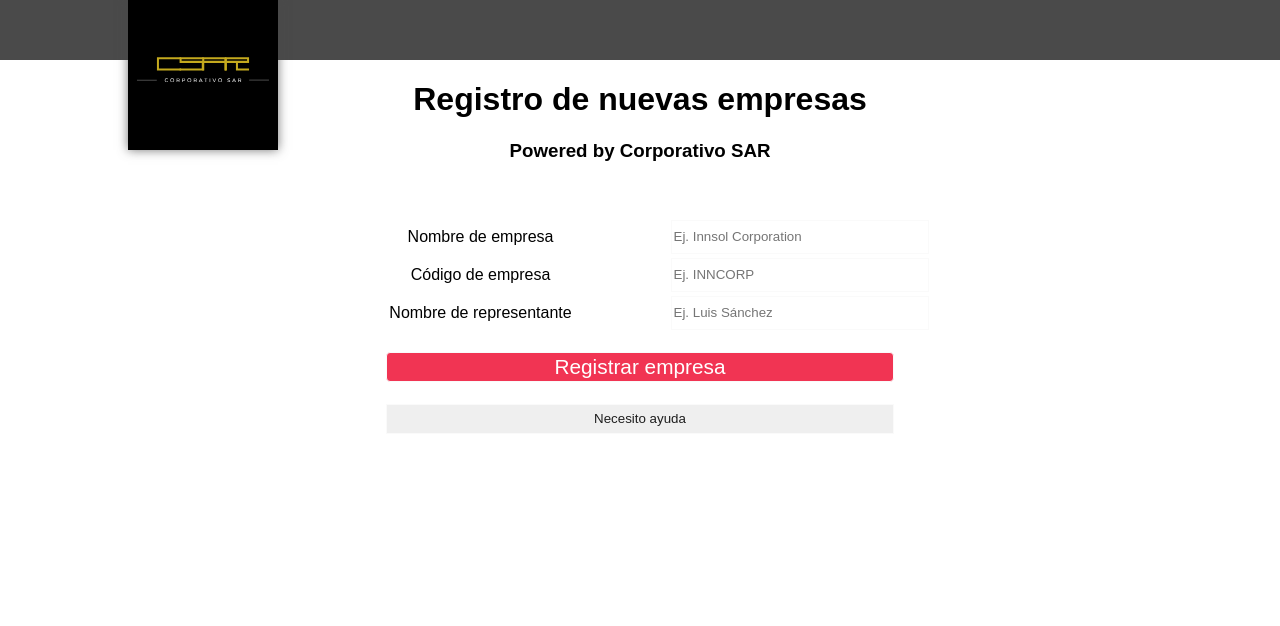
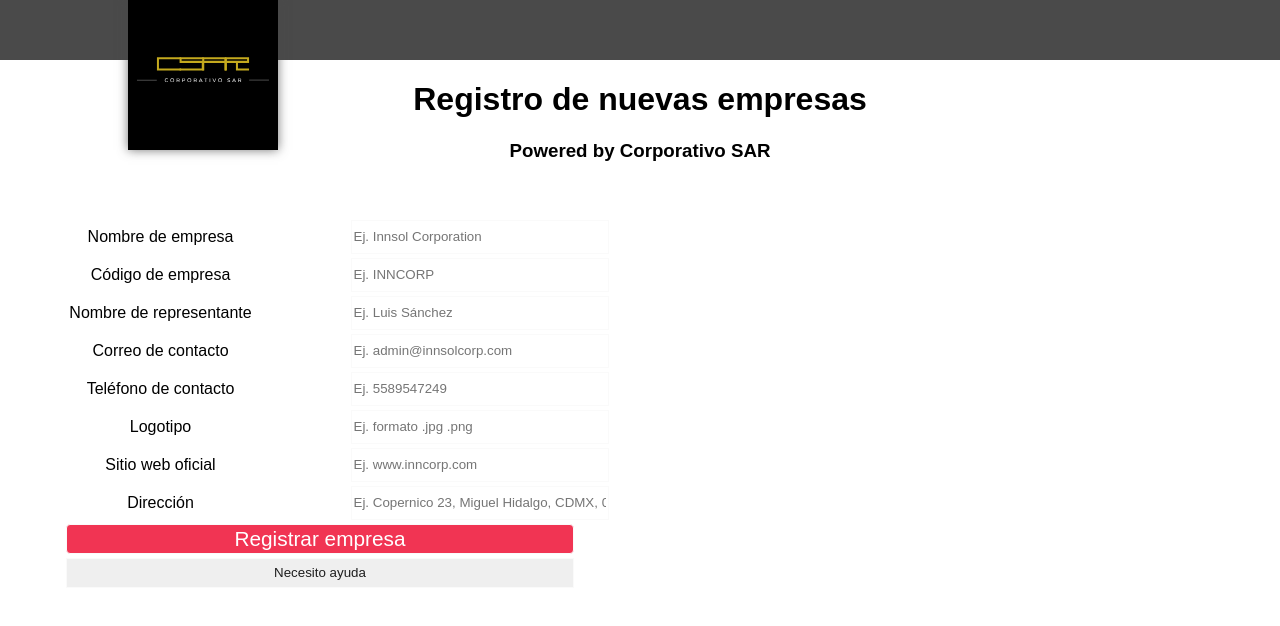
Before and after one commit to CorporativoSar-Projects/notassar, a PHP site: page /registroEmpresarial.php in a window 1280 px wide. Shown: the top 626 px of the page. Run offline with PHP 8.4, Linux system fonts and the light colour scheme; data that the repository does not hold is empty; some libraries are stand-ins or nearby versions.

Commit message:
terminado de formulario

```diff
--- a/registroEmpresarial.php
+++ b/registroEmpresarial.php
@@ -67,7 +67,6 @@
 				<h3>Powered by Corporativo SAR</h3>
 				<br>
 				<br>
-				<center>
                 <table>
                     <tr>
                         <td>
@@ -93,20 +92,57 @@
                             <input type="text" id="nomRep" name="nomRep" placeholder="Ej. Luis Sánchez" required="true">
                         </td>
                     </tr>
+					<tr>
+                        <td>
+                            <label for="nomEmp" id="labRegForm">Correo de contacto</label>
+                        </td>
+                        <td>
+                            <input type="text" id="corCont" name="corCont" placeholder="Ej. admin@innsolcorp.com" required="true">
+                        </td>
+                    </tr>
+					<tr>
+                        <td>
+                            <label for="nomEmp" id="labRegForm">Teléfono de contacto</label>
+                        </td>
+                        <td>
+                            <input type="number" id="telCont" name="telCont" placeholder="Ej. 5589547249" required="true">
+                        </td>
+                    </tr>
+					<tr>
+                        <td>
+                            <label for="nomEmp" id="labRegForm">Logotipo</label>
+                        </td>
+                        <td>
+                            <input type="text" id="logEmp" name="logEmp" placeholder="Ej. formato .jpg .png" required="true">
+                        </td>
+                    </tr>
+					<tr>
+                        <td>
+                            <label for="nomEmp" id="labRegForm">Sitio web oficial</label>
+                        </td>
+                        <td>
+                            <input type="text" id="sitWeb" name="sitWeb" placeholder="Ej. www.inncorp.com" required="true">
+                        </td>
+                    </tr>
+					<tr>
+                        <td>
+                            <label for="nomEmp" id="labRegForm">Dirección</label>
+                        </td>
+                        <td>
+                            <input type="text" id="dirEmp" name="dirEmp" placeholder="Ej. Copernico 23, Miguel Hidalgo, CDMX, 02380" required="true">
+                        </td>
+                    </tr>
                     <tr>
                         <td colspan="2">
-							<br>
                             <input type="submit" name="aceptar" value="Registrar empresa" class="aceptar">
                         </td>
                     </tr>
                     <tr>
                         <td colspan="2">
-							<br>
                             <input type="button" onclick="nuevo();" value="Necesito ayuda" id="regBt">
                         </td>
                     </tr>
                 </table>
-				</center>
 			</form>
 		</div>
 	</div>
```
